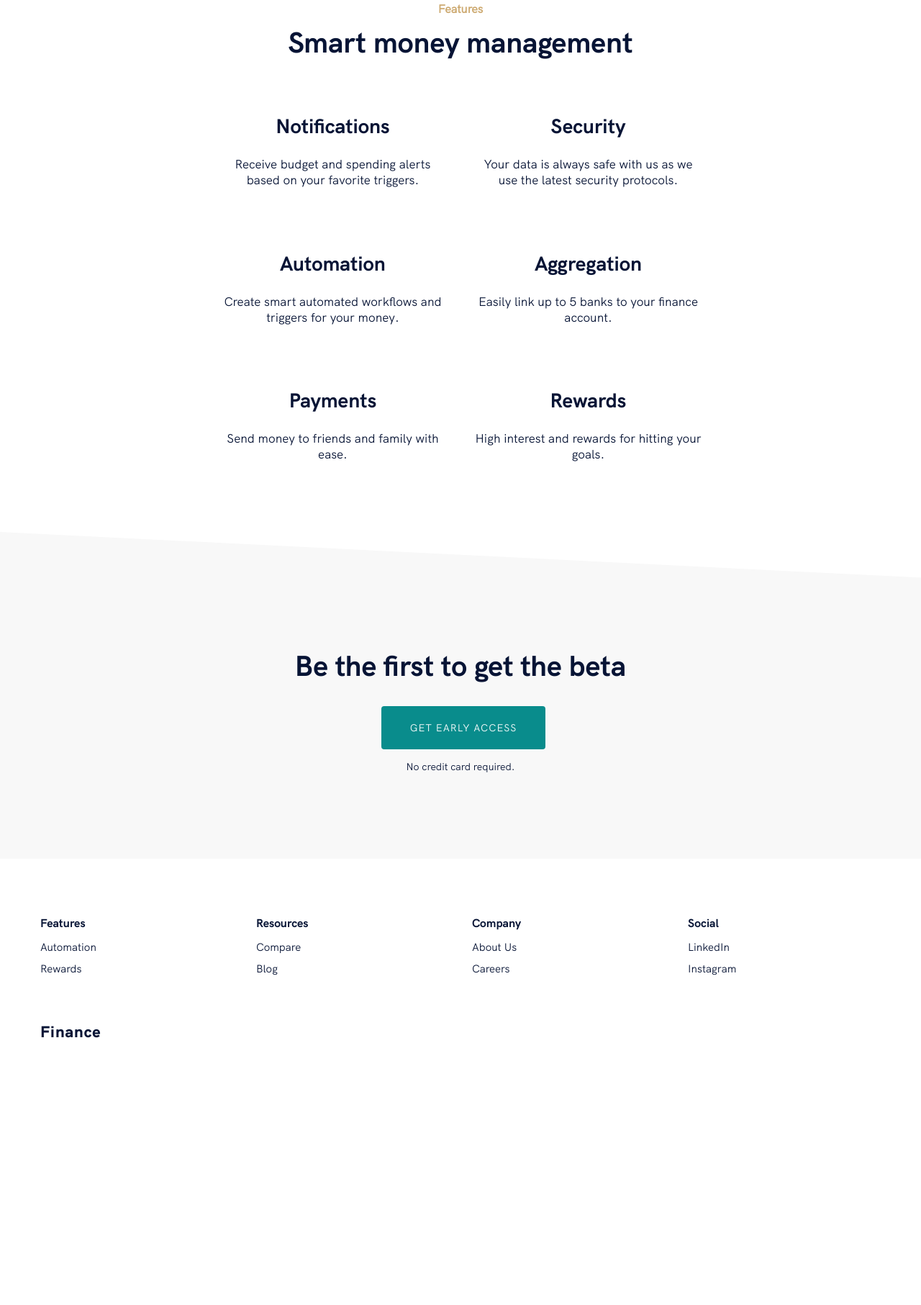
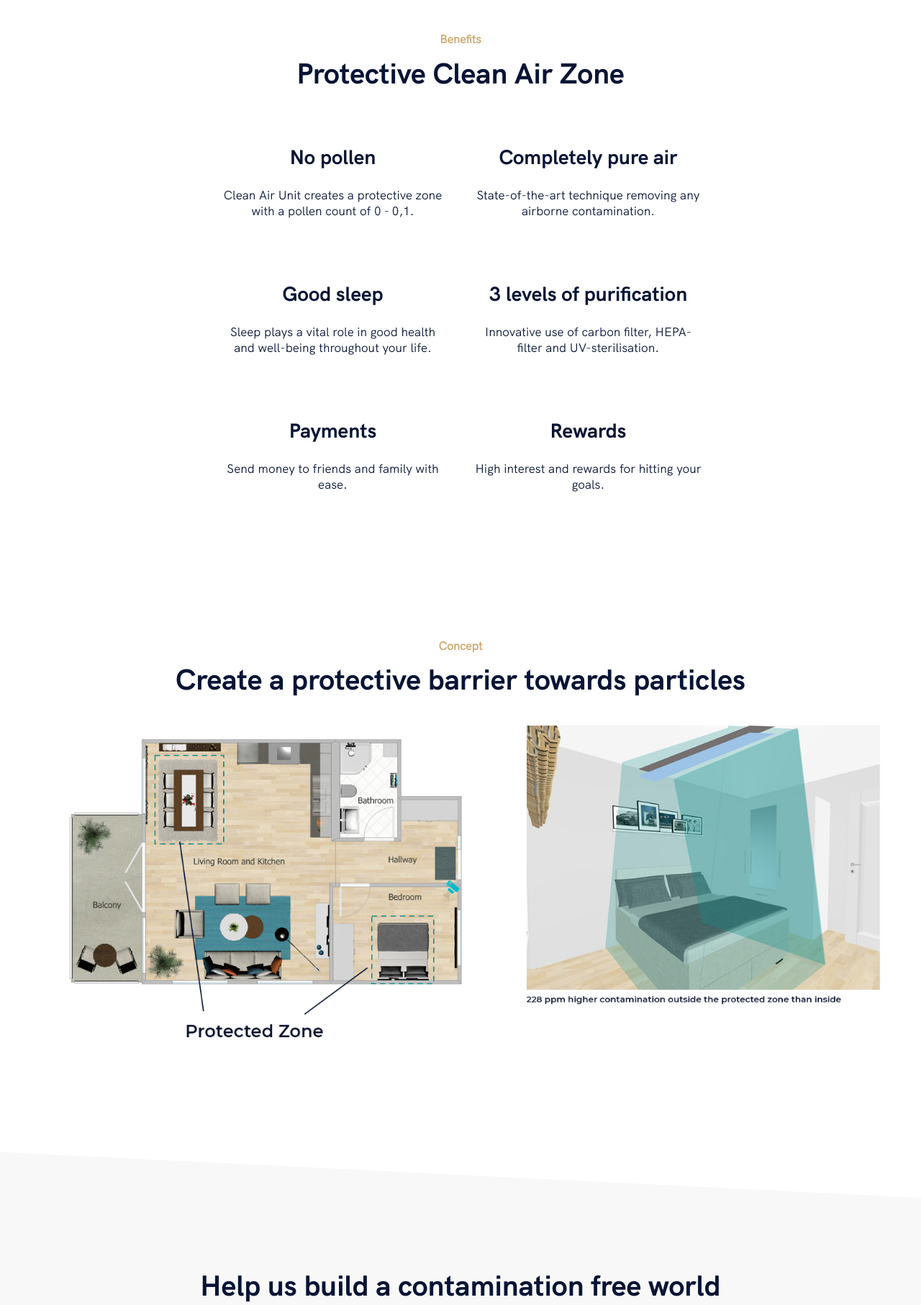
Before and after one commit to vegardloewe/flowkeyboard, a Gatsby site: page / in a window 1280 px wide. Shown: the part 825-2638 px from the top of the page at 72% size. Before the commit the page ends 2353 px from the top, so only its background shows below. Built offline with nearby package versions, Linux system fonts and the light colour scheme; Gatsby itself is replaced by a stand-in of ours.

Commit message:
initial commit

```diff
--- a/src/components/common/navigation/navigation.js
+++ b/src/components/common/navigation/navigation.js
@@ -15,7 +15,7 @@ import {
   ActionsContainer,
 } from "./style"
 
-const NAV_ITEMS = ["Features", "Product", "Pricing", ""]
+const NAV_ITEMS = ["Benefits", "Concept", "White Paper", ""]
 
 export default class Navigation extends Component {
   state = {
@@ -77,7 +77,7 @@ export default class Navigation extends Component {
           <Brand>
             <Scrollspy offset={-64} item={["top"]} currentClassName="active">
               <AnchorLink href="#top" onClick={this.closeMobileMenu}>
-                Finance
+                Clean Air Units
               </AnchorLink>
             </Scrollspy>
           </Brand>
@@ -96,7 +96,7 @@ export default class Navigation extends Component {
 
           <Mobile hide>{this.getNavList({})}</Mobile>
           <ActionsContainer>
-            <button>Sign up</button>
+            <button>I'm interested</button>
           </ActionsContainer>
         </StyledContainer>
         <Mobile>
--- /dev/null
+++ b/src/components/sections/concept.js
@@ -0,0 +1,103 @@
+import React from "react"
+import styled from "styled-components"
+import Img from "gatsby-image"
+import { graphql, useStaticQuery, Link } from "gatsby"
+
+import { Section, Container } from "../global"
+
+const Concept = () => {
+    const data = useStaticQuery(graphql`
+      query {
+        file(sourceInstanceName: { eq: "product" }, name: { eq: "concept" }) {
+          childImageSharp {
+            fluid(maxWidth: 1000) {
+              ...GatsbyImageSharpFluid_tracedSVG
+            }
+          }
+        }
+      }
+    `)
+
+    return (
+  <Section id="concept">
+    <StyledContainer>
+      <Subtitle>Concept</Subtitle>
+      <SectionTitle>Create a protective barrier towards particles</SectionTitle>
+        <ImageWrapper>
+          <StyledImageConcept fluid={data.file.childImageSharp.fluid} />
+          <br />
+        </ImageWrapper>
+    </StyledContainer>
+  </Section>
+)
+}
+
+export default Concept
+
+const StyledContainer = styled(Container)``
+
+const SectionTitle = styled.h3`
+  color: ${props => props.theme.color.primary};
+  display: flex;
+  justify-content: center;
+  margin: 0 auto 40px;
+  text-align: center;
+`
+
+const Subtitle = styled.h5`
+  font-size: 16px;
+  color: ${props => props.theme.color.accent};
+  letter-spacing: 0px;
+  margin-bottom: 12px;
+  text-align: center;
+`
+
+const FeaturesGrid = styled.div`
+  max-width: 670px;
+  display: grid;
+  grid-template-columns: 1fr 1fr;
+  margin: 0px auto;
+  grid-column-gap: 40px;
+  grid-row-gap: 35px;
+  @media (max-width: ${props => props.theme.screen.sm}) {
+    grid-template-columns: 1fr;
+    padding: 0 64px;
+  }
+`
+
+const FeatureItem = styled.div`
+  display: flex;
+  justify-content: center;
+  align-items: center;
+  flex-direction: column;
+`
+
+const FeatureTitle = styled.h4`
+  color: ${props => props.theme.color.primary};
+  letter-spacing: 0px;
+  line-height: 30px;
+  margin-bottom: 10px;
+`
+
+const FeatureText = styled.p`
+  text-align: center;
+`
+
+const ImageWrapper = styled.div`
+  justify-self: end;
+  align-self: center;
+  @media (max-width: ${props => props.theme.screen.md}) {
+    justify-self: center;
+  }
+`
+
+const StyledImageConcept = styled(Img)`
+  width: 1140px;
+  @media (max-width: ${props => props.theme.screen.md}) {
+    width: 400px;
+  }
+  @media (max-width: ${props => props.theme.screen.sm}) {
+    width: 300px;
+    display: none;
+  }
+`
--- a/src/components/sections/features.js
+++ b/src/components/sections/features.js
@@ -4,34 +4,33 @@ import styled from "styled-components"
 import { Section, Container } from "../global"
 
 const Features = () => (
-  <Section id="features">
+  <Section id="benefits">
     <StyledContainer>
-      <Subtitle>Features</Subtitle>
-      <SectionTitle>Smart money management</SectionTitle>
+      <Subtitle>Benefits</Subtitle>
+      <SectionTitle>Protective Clean Air Zone</SectionTitle>
       <FeaturesGrid>
         <FeatureItem>
-          <FeatureTitle>Notifications</FeatureTitle>
+          <FeatureTitle>No pollen</FeatureTitle>
           <FeatureText>
-            Receive budget and spending alerts based on your favorite triggers.
+            Clean Air Unit creates a protective zone with a pollen count of 0 - 0,1.
           </FeatureText>
         </FeatureItem>
         <FeatureItem>
-          <FeatureTitle>Security</FeatureTitle>
+          <FeatureTitle>Completely pure air</FeatureTitle>
           <FeatureText>
-            Your data is always safe with us as we use the latest security
-            protocols.
+            State-of-the-art technique removing any airborne contamination.
           </FeatureText>
         </FeatureItem>
         <FeatureItem>
-          <FeatureTitle>Automation</FeatureTitle>
+          <FeatureTitle>Good sleep</FeatureTitle>
           <FeatureText>
-            Create smart automated workflows and triggers for your money.
+            Sleep plays a vital role in good health and well-being throughout your life.
           </FeatureText>
         </FeatureItem>
         <FeatureItem>
-          <FeatureTitle>Aggregation</FeatureTitle>
+          <FeatureTitle>3 levels of purification</FeatureTitle>
           <FeatureText>
-            Easily link up to 5 banks to your finance account.
+            Innovative use of carbon filter, HEPA-filter and UV-sterilisation.
           </FeatureText>
         </FeatureItem>
         <FeatureItem>
--- a/src/components/sections/footer.js
+++ b/src/components/sections/footer.js
@@ -36,7 +36,7 @@ const Footer = () => (
       </FooterColumn>
     </FooterColumnContainer>
     <BrandContainer>
-      <Logo>Finance</Logo>
+      <Logo>Clean Air Units</Logo>
     </BrandContainer>
   </FooterWrapper>
 )
--- a/src/components/sections/getstarted.js
+++ b/src/components/sections/getstarted.js
@@ -6,9 +6,9 @@ import { Container, Section } from "../global"
 const GetStarted = () => (
   <StyledSection>
     <GetStartedContainer>
-      <GetStartedTitle>Be the first to get the beta</GetStartedTitle>
-      <TryItButton>Get early access</TryItButton>
-      <Subtitle>No credit card required.</Subtitle>
+      <GetStartedTitle>Help us build a contamination free world</GetStartedTitle>
+      <TryItButton>I'm interested</TryItButton>
+      <Subtitle>No commitment required.</Subtitle>
     </GetStartedContainer>
   </StyledSection>
 )
--- a/src/components/sections/header.js
+++ b/src/components/sections/header.js
@@ -27,23 +27,22 @@ const Header = () => {
       <Container>
         <Flex>
           <HeaderTextGroup>
-            <Subtitle>Personal Finance</Subtitle>
+            <Subtitle>Clean Air Unit</Subtitle>
             <h1>
-              All your money,
+              Breath air,
               <br />
-              one account
+              not contamination
             </h1>
             <h2>
-              We're building next generation personal finance tools. Sign up to
-              get early access.
+              We're building a protective zone with clean air supply. Show your interest!
             </h2>
             <HeaderForm onSubmit={handleSubmit}>
               <HeaderInput placeholder="Your email" />
-              <HeaderButton>Early access</HeaderButton>
+              <HeaderButton>I'm interested</HeaderButton>
             </HeaderForm>
             <FormSubtitle>
-              Already have a beta account?{" "}
-              <FormSubtitleLink to="/">Sign in</FormSubtitleLink>
+              Your email will NOT be used for marketing purposes.{" "}
+              <FormSubtitleLink to="/"></FormSubtitleLink>
             </FormSubtitle>
           </HeaderTextGroup>
           <ImageWrapper>
--- a/src/pages/index.js
+++ b/src/pages/index.js
@@ -8,6 +8,7 @@ import Header from "../components/sections/header"
 import Features from "../components/sections/features"
 import Footer from "../components/sections/footer"
 import GetStarted from "../components/sections/getstarted"
+import Concept from "../components/sections/concept"
 
 const IndexPage = () => (
   <Layout>
@@ -15,6 +16,7 @@ const IndexPage = () => (
     <Navigation />
     <Header />
     <Features />
+    <Concept />
     <GetStarted />
     <Footer />
   </Layout>
```
Also changed, not shown: src/images/product/concept.jpg (added), src/images/product/green-skew.png.
